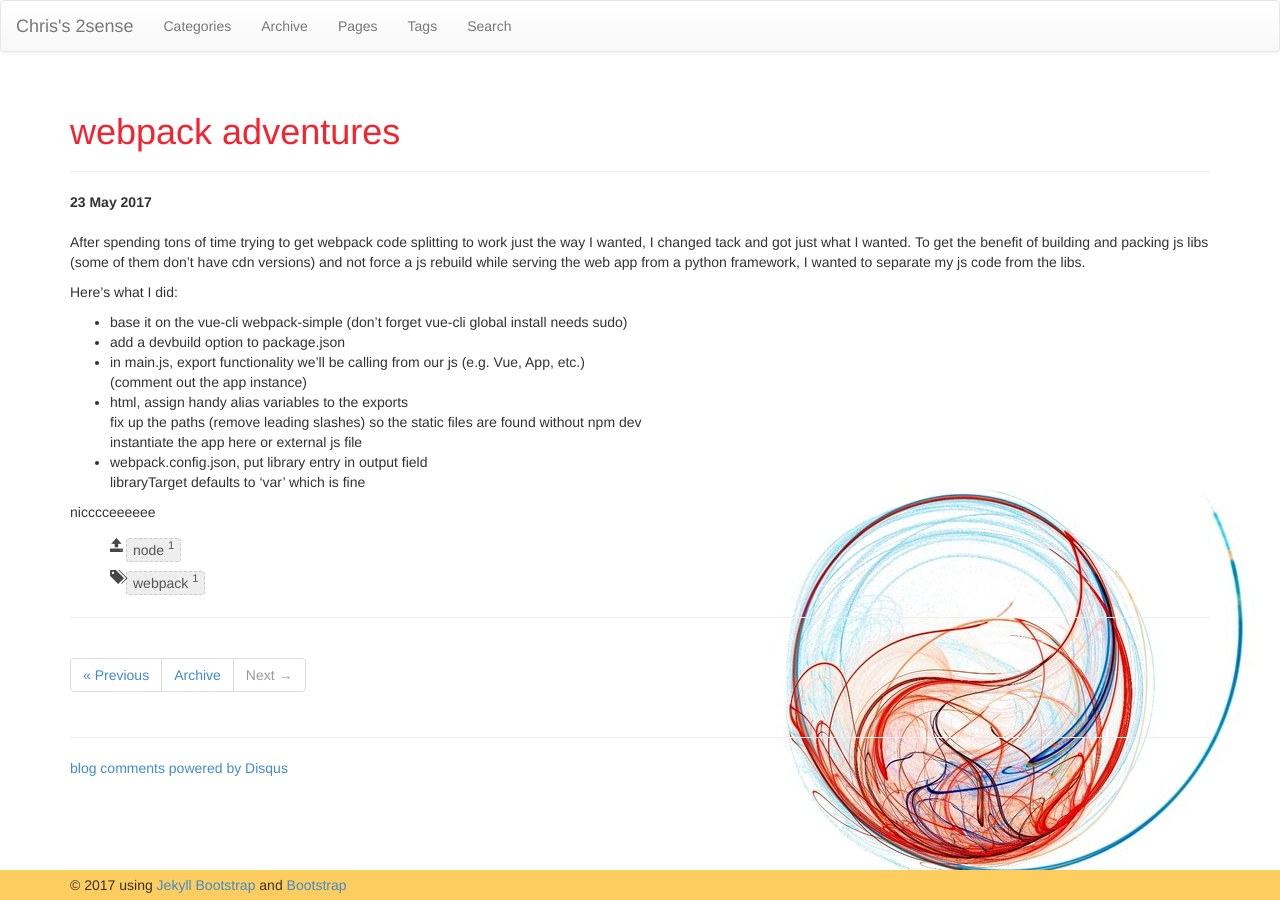
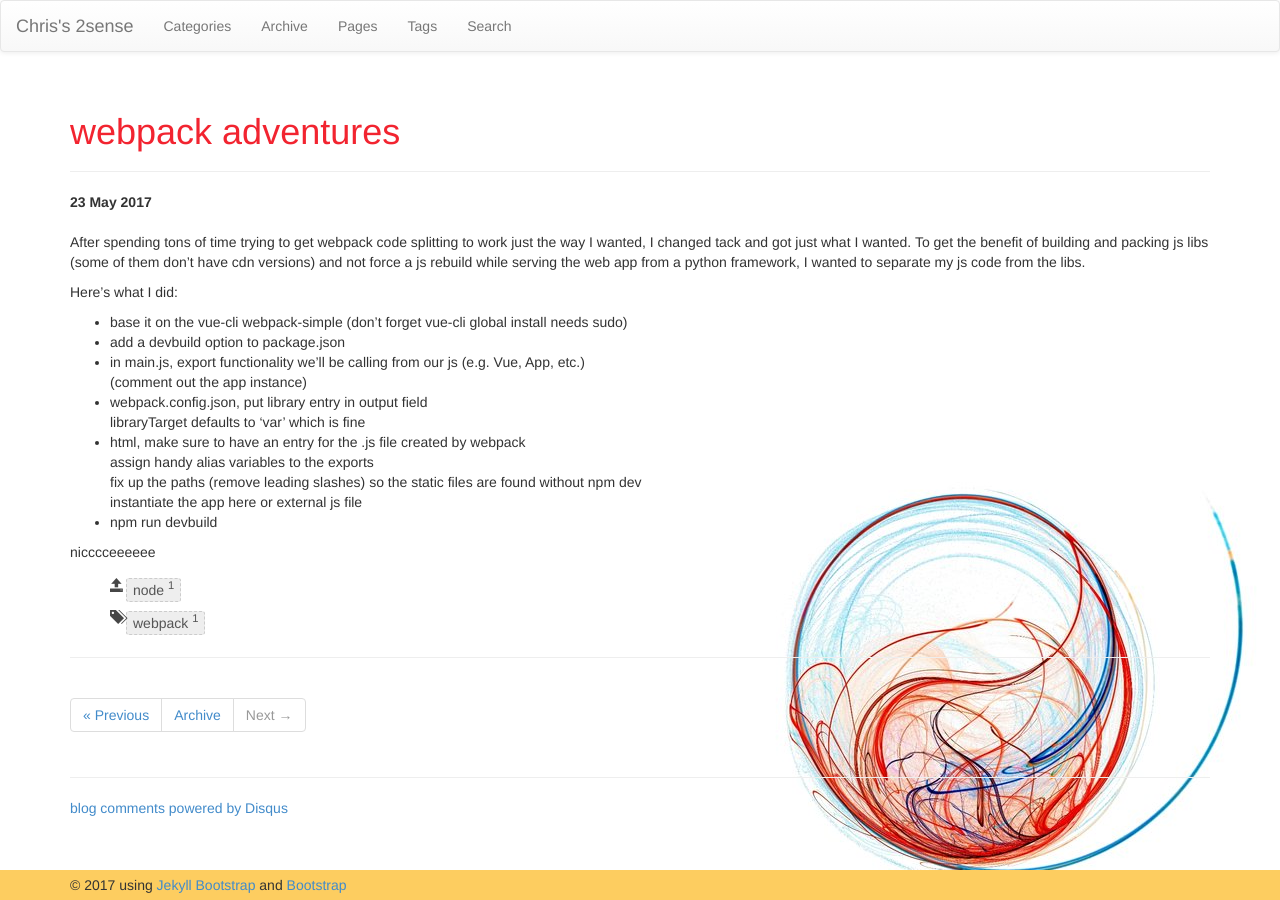
Before and after one commit to faizanvahevaria/chrisamow.github.io, a Jekyll site: the page built from _posts/2017-05-23-webpack-adventures.md, in a window 1280 px wide. Built offline with Jekyll 4.4.1, drawn with Linux system fonts in a browser that asks for light colours; nearby versions of some CDN libraries; comment, search, counter and statistics services are not loaded.

Commit message:
blog content

```diff
--- a/_posts/2017-05-23-webpack-adventures.md
+++ b/_posts/2017-05-23-webpack-adventures.md
@@ -14,10 +14,12 @@ Here's what I did:
 - add a devbuild option to package.json
 - in main.js, export functionality we'll be calling from our js (e.g. Vue, App, etc.)
 	(comment out the app instance)
-- html, assign handy alias variables to the exports
+- webpack.config.json, put library entry in output field
+	libraryTarget defaults to 'var' which is fine
+- html, make sure to have an entry for the .js file created by webpack
+	assign handy alias variables to the exports
 	fix up the paths (remove leading slashes) so the static files are found without npm dev
 	instantiate the app here or external js file
-- webpack.config.json, put library entry in output field
-	libraryTarget defaults to 'var' which is fine
+- npm run devbuild
 
 nicccceeeeee
```
